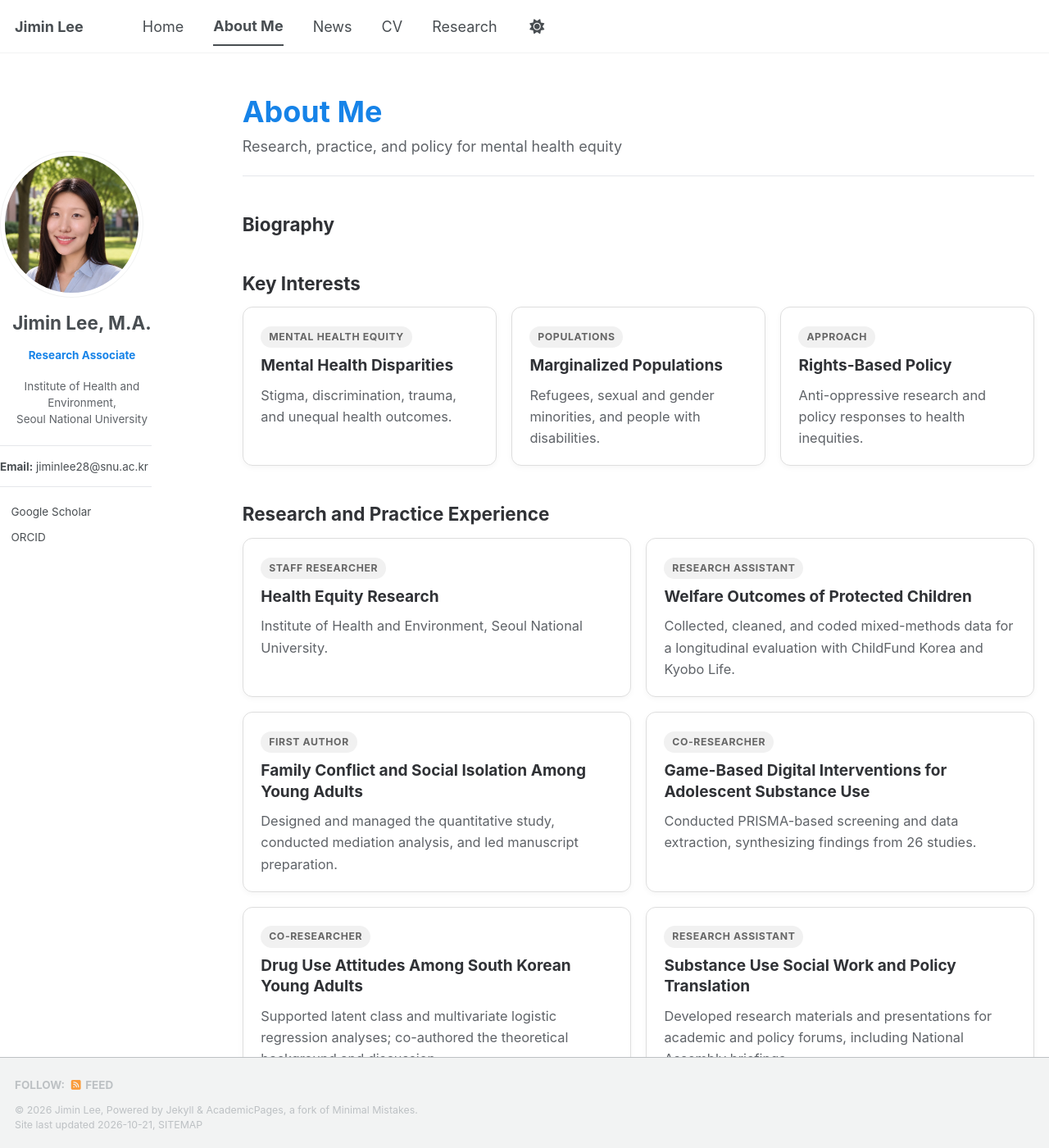
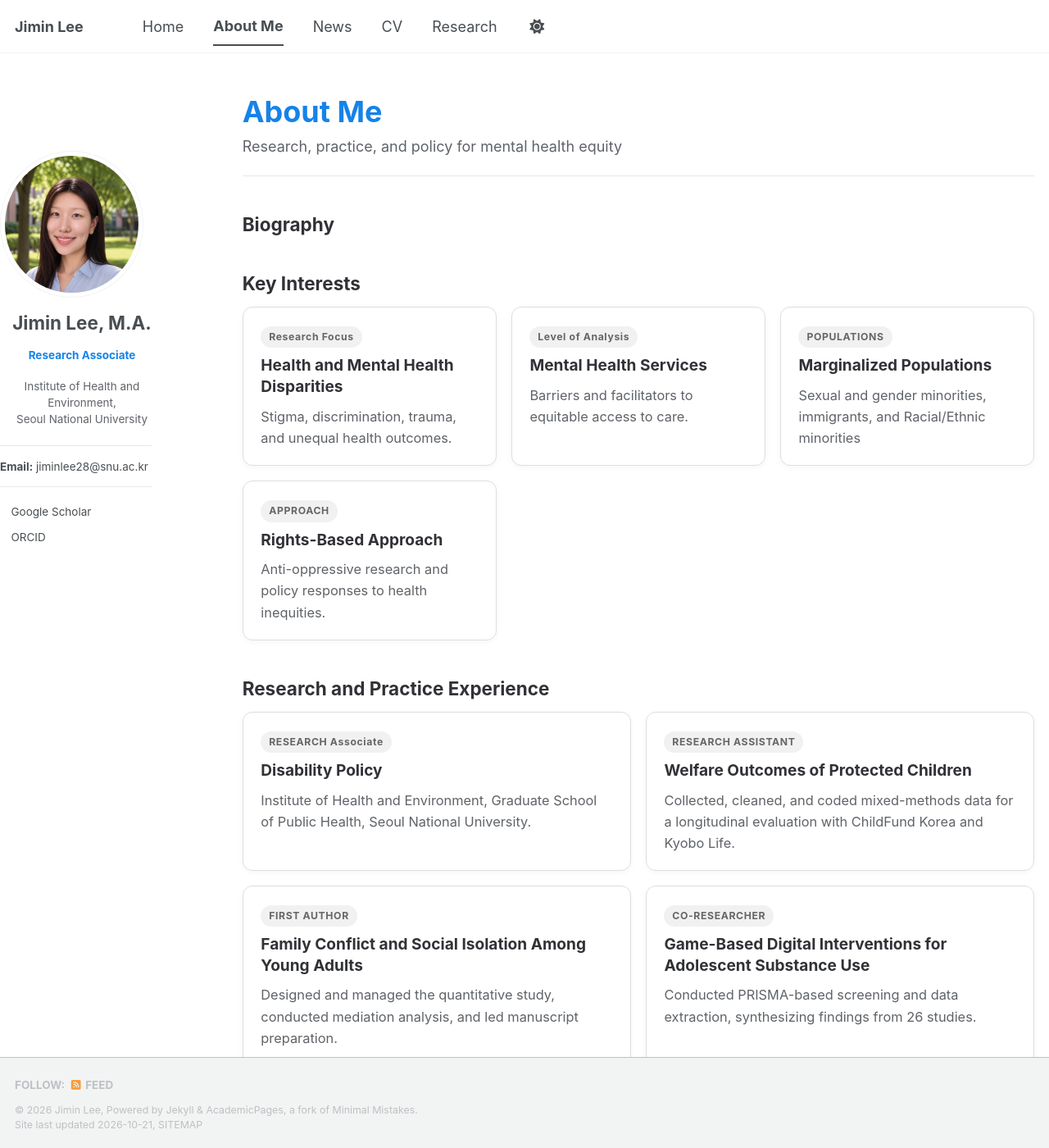
Before and after one commit to jiminlee-research/jiminlee-research.github.io, a Jekyll site: the page built from _pages/about-me.md, in a window 1280 px wide and 1400 px high. Shown: the whole window at 82% size. Built offline with Jekyll 4.4.1, drawn with Linux system fonts in a browser that asks for light colours; a style sheet for code colours, icons or effects is not loaded.

Commit message:
Update about-me.md

```diff
--- a/_pages/about-me.md
+++ b/_pages/about-me.md
@@ -35,18 +35,23 @@ author_profile: true
 
 <div class="interest-grid">
   <article class="interest-card">
-    <div class="label">MENTAL HEALTH EQUITY</div>
-    <h3>Mental Health Disparities</h3>
+    <div class="label">Research Focus</div>
+    <h3>Health and Mental Health Disparities</h3>
     <p>Stigma, discrimination, trauma, and unequal health outcomes.</p>
+  </article>
+   <article class="interest-card">
+    <div class="label">Level of Analysis</div>
+    <h3>Mental Health Services</h3>
+    <p>Barriers and facilitators to equitable access to care.</p>
   </article>
   <article class="interest-card">
     <div class="label">POPULATIONS</div>
     <h3>Marginalized Populations</h3>
-    <p>Refugees, sexual and gender minorities, and people with disabilities.</p>
+    <p>Sexual and gender minorities, immigrants, and Racial/Ethnic minorities</p>
   </article>
   <article class="interest-card">
     <div class="label">APPROACH</div>
-    <h3>Rights-Based Policy</h3>
+    <h3>Rights-Based Approach</h3>
     <p>Anti-oppressive research and policy responses to health inequities.</p>
   </article>
 </div>
@@ -57,9 +62,9 @@ author_profile: true
 
 <div class="record-grid">
   <article class="record-card">
-    <div class="label">STAFF RESEARCHER</div>
-    <h3>Health Equity Research</h3>
-    <p>Institute of Health and Environment, Seoul National University.</p>
+    <div class="label">RESEARCH Associate</div>
+    <h3>Disability Policy</h3>
+    <p>Institute of Health and Environment, Graduate School of Public Health, Seoul National University.</p>
   </article>
   <article class="record-card">
     <div class="label">RESEARCH ASSISTANT</div>
```
